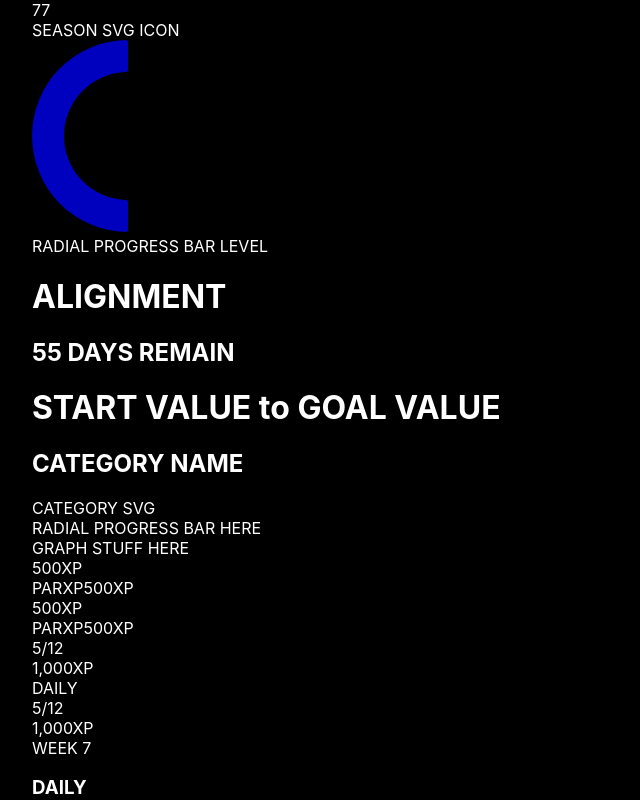
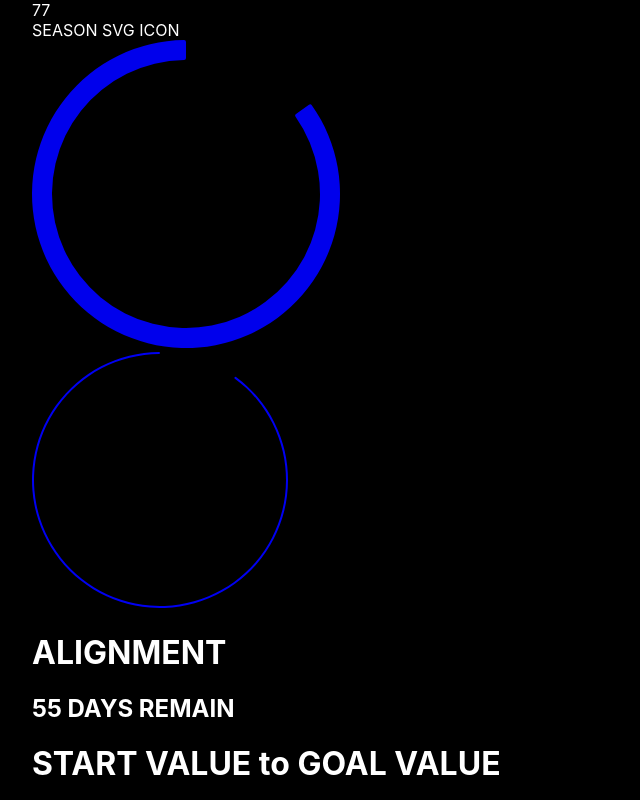
Before and after one commit to everalert/habits-battlepass, a Next.js app: page / in a window 1280 px wide. Shown: the top 800 px of the page, without its empty margins (0-640 px from the left). Built offline with nearby package versions, Linux system fonts and the light colour scheme.

Commit message:
add RadialBar components

```diff
--- a/src/modules/scoreboard.module.js
+++ b/src/modules/scoreboard.module.js
@@ -9,8 +9,8 @@ export default function Scoreboard() {
 				<div className="seasonIcon">
 					<div className="iconText">77</div>
 					<div className="iconImage">SEASON SVG ICON</div>
-					<div className="iconProgressBar"><RadialBar/></div>
-					<div className="iconSubProgressBar">RADIAL PROGRESS BAR LEVEL</div>
+					<div className="iconProgressBar"><RadialBar size={308} value={85000} thickness={40} /></div>
+					<div className="iconSubProgressBar"><RadialBar size={256} value={900} max={1000} thickness={4} corner={0} delay={250} /></div>
 				</div>
 				<h1>ALIGNMENT</h1>
 				<h2>55 DAYS REMAIN</h2>
@@ -21,7 +21,7 @@ export default function Scoreboard() {
 					<h2>CATEGORY NAME</h2>
 					<div className="categoryIcon">
 						<div className="iconImage">CATEGORY SVG</div>
-						<div className="iconProgressBar">RADIAL PROGRESS BAR HERE</div>
+						<div className="iconProgressBar"><RadialBar size={128} value={15000} max={25000} thickness={8} corner={1} delay={500} /></div>
 					</div>
 					<div className="lagMeasureGraph">GRAPH STUFF HERE</div>
 					<div className="stats">
```
